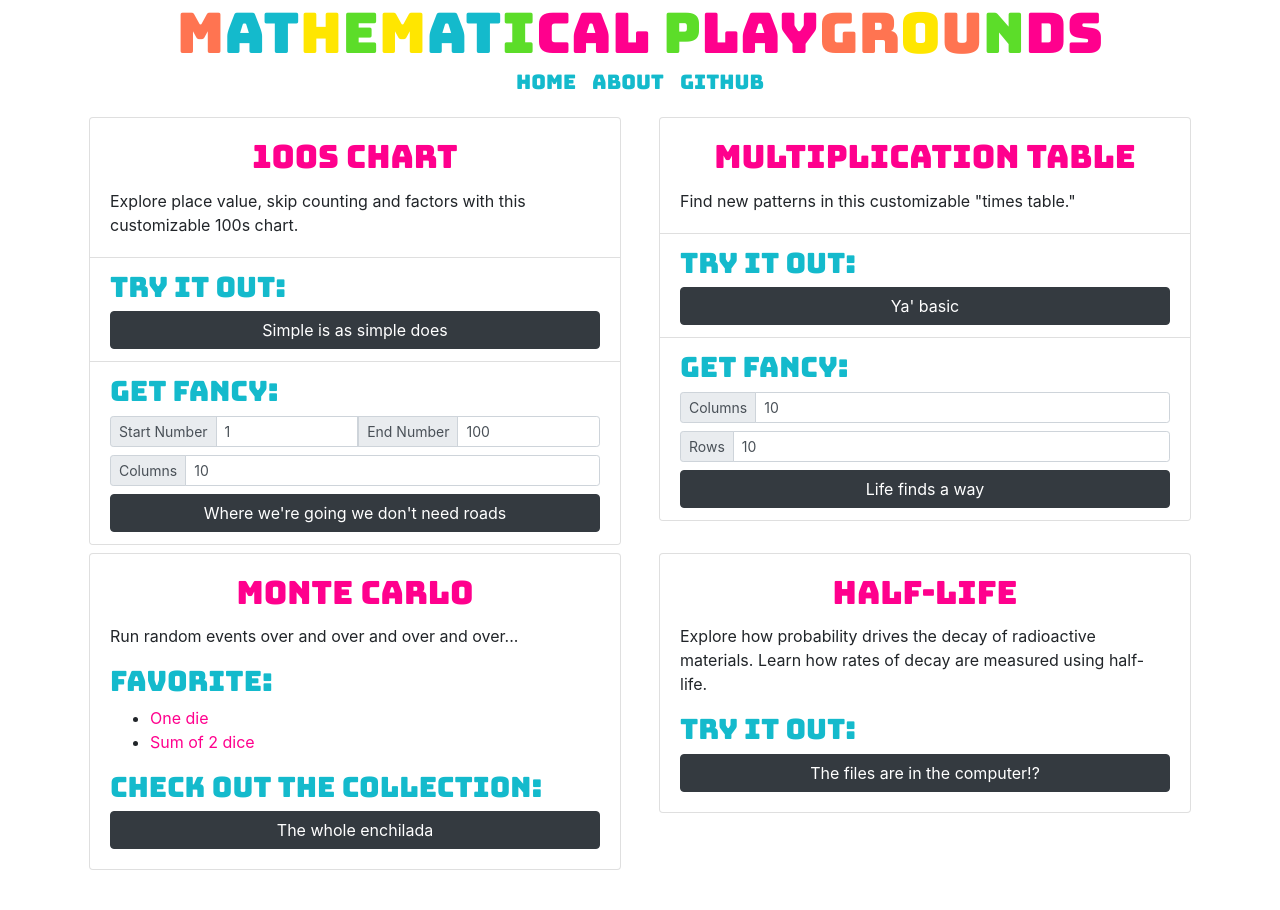
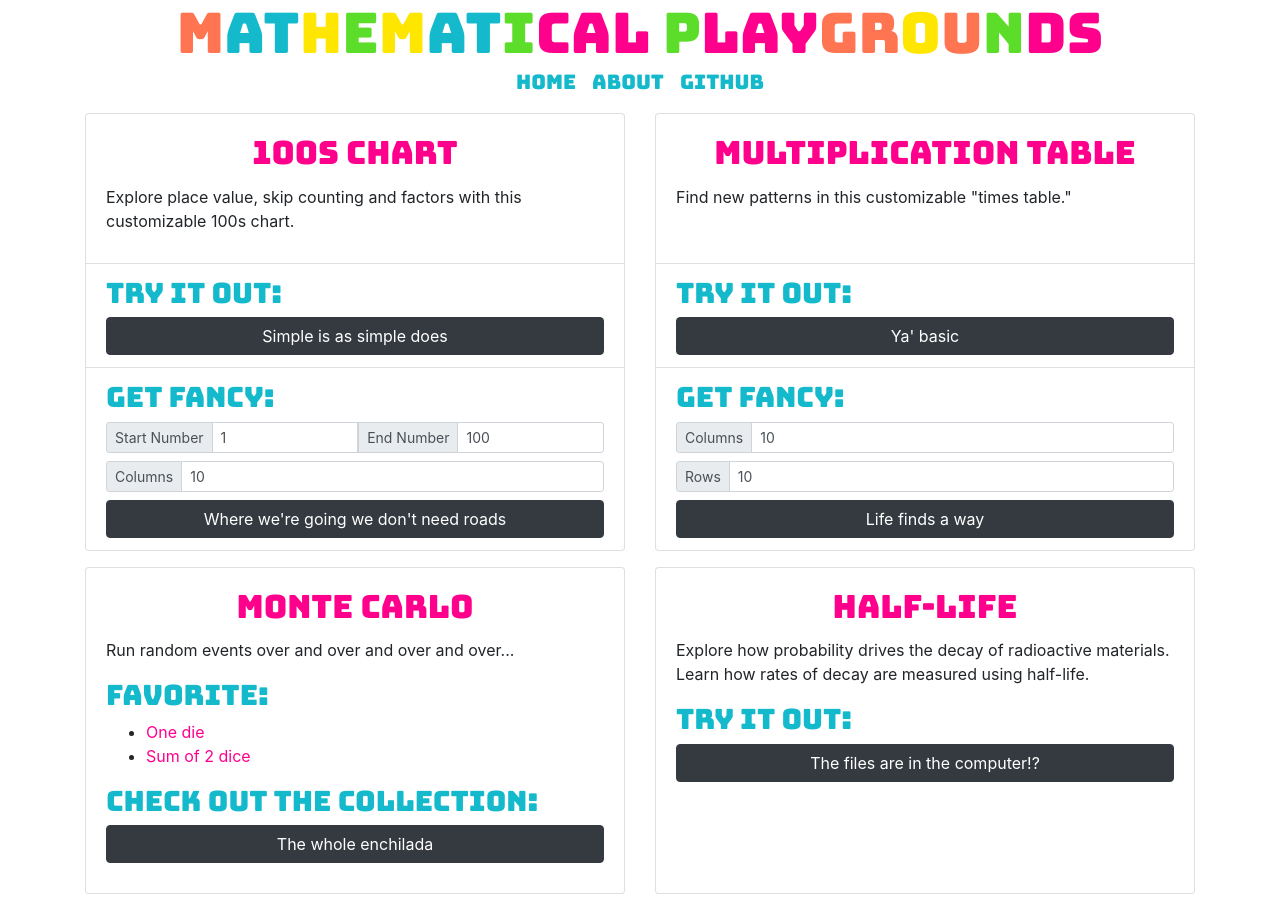
Before and after one commit to TylerAuer/math-tools, a Jekyll site: the page built from index.html, in a window 1280 px wide. Built offline with Jekyll 4.4.1, drawn with Linux system fonts in a browser that asks for light colours; nearby versions of some CDN libraries.

Commit message:
fix responsive cards shake and margins

```diff
--- a/assets/css/index.scss
+++ b/assets/css/index.scss
@@ -6,3 +6,7 @@
 .btn {
   overflow-wrap: break-word;
 }
+
+.card {
+  margin-bottom: 10px;
+}
--- a/index.html
+++ b/index.html
@@ -6,14 +6,9 @@ customCSS: "/assets/css/index.css"
 ---
 <div class="container">
   <div class="row">
-    <!-- BUG: Cards should be 100% width sooner. It seems like the nesting of cards is off here. -->
-    <!--
-        #########################
-        100s Grid
-        #########################
-        -->
-    <div class="col-md-6">
-      <div class="card m-1">
+    <!-- 100s Grid -->
+    <div class="col-lg-6 mb-3">
+      <div class="card h-100 ">
         <div class="card-body">
           <h2 class="card-title text-center">100s Chart</h2>
           <p class="card-text">
@@ -50,13 +45,9 @@ customCSS: "/assets/css/index.css"
       </div>
     </div>
 
-    <!--
-      #########################
-      Multiplication Table
-      #########################
-      -->
-    <div class="col-md-6">
-      <div class="card m-1">
+    <!-- Multiplication Table -->
+    <div class="col-lg-6 mb-3">
+      <div class="card h-100">
         <div class="card-body">
           <h2 class="card-title text-center">Multiplication Table</h2>
           <p class="card-text">
@@ -88,16 +79,11 @@ customCSS: "/assets/css/index.css"
       </div>
     </div>
   </div>
-  <!-- </div> -->
 
-  <!--
-  #######################
-    Monte Carlo Simulations
-  #######################
-  -->
   <div class="row">
-    <div class="col-md-6">
-      <div class="card m-1">
+    <!-- Monte Carlo -->
+    <div class="col-lg-6 mb-3">
+      <div class="card h-100">
         <div class="card-body">
           <h2 class="card-title text-center">Monte Carlo</h2>
           <p class="card-text">
@@ -114,14 +100,9 @@ customCSS: "/assets/css/index.css"
       </div>
     </div>
 
-    <!--
-  #######################
-    Half Life Simulations
-  #######################
-  -->
-
-    <div class="col-md-6">
-      <div class="card m-1">
+    <div class="col-lg-6 mb-3">
+      <!-- Half-life -->
+      <div class="card h-100">
         <div class="card-body">
           <h2 class="card-title text-center">Half-life</h2>
           <p class="card-text">
```
